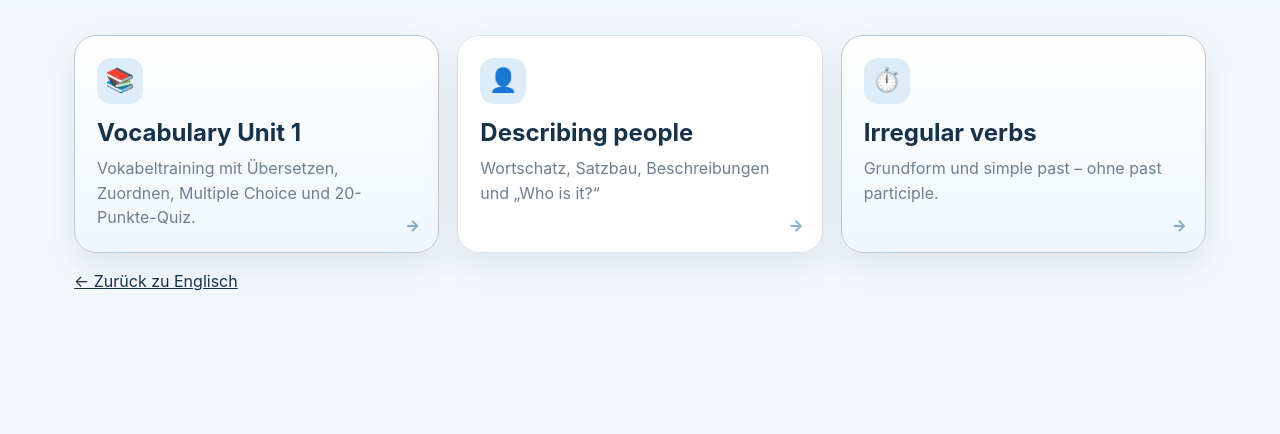
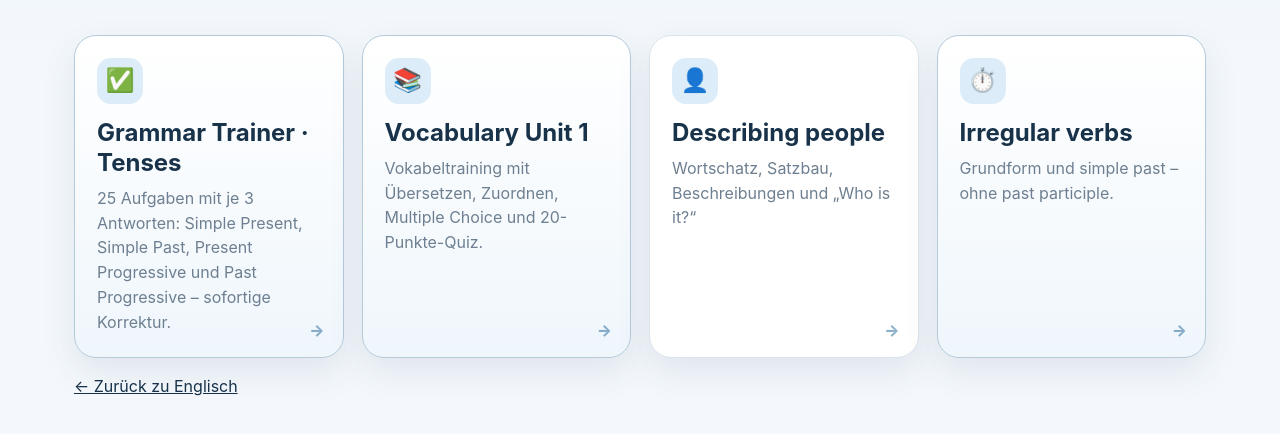
Before and after one commit to steffiadler-afk/Lernwebsite, a website: page english/klasse6/index.html in a window 1280 px wide. Shown: the part 196-630 px from the top of the page. Drawn offline with Linux system fonts and the light colour scheme.

Commit message:
Link new grammar trainer from English class 6 overview

```diff
--- a/english/klasse6/index.html
+++ b/english/klasse6/index.html
@@ -1 +1 @@
-<!doctype html><html lang="de"><head><meta charset="utf-8"><meta name="viewport" content="width=device-width,initial-scale=1"><title>Englisch Klasse 6</title><link rel="stylesheet" href="../../src/shared/styles.css"></head><body><main class="wrap"><div class="topbar"><div><div class="brand">Englisch Klasse 6</div><div class="muted">Wähle ein Thema.</div></div><div id="themeControls" class="controls"></div></div><div class="grid"><a class="card featured" href="vocabulary-unit1/index.html"><div class="card-icon">📚</div><h2>Vocabulary Unit 1</h2><p>Vokabeltraining mit Übersetzen, Zuordnen, Multiple Choice und 20-Punkte-Quiz.</p></a><a class="card" href="describing-people/index.html"><div class="card-icon">👤</div><h2>Describing people</h2><p>Wortschatz, Satzbau, Beschreibungen und „Who is it?“</p></a><a class="card featured" href="irregular-verbs/index.html"><div class="card-icon">⏱️</div><h2>Irregular verbs</h2><p>Grundform und simple past – ohne past participle.</p></a></div><p><a href="../index.html">← Zurück zu Englisch</a></p></main><script type="module">import{initPage}from'../../src/shared/page.js';initPage()</script></body></html>
+<!doctype html><html lang="de"><head><meta charset="utf-8"><meta name="viewport" content="width=device-width,initial-scale=1"><title>Englisch Klasse 6</title><link rel="stylesheet" href="../../src/shared/styles.css"></head><body><main class="wrap"><div class="topbar"><div><div class="brand">Englisch Klasse 6</div><div class="muted">Wähle ein Thema.</div></div><div id="themeControls" class="controls"></div></div><div class="grid"><a class="card featured" href="grammar-trainer/index.html"><div class="card-icon">✅</div><h2>Grammar Trainer · Tenses</h2><p>25 Aufgaben mit je 3 Antworten: Simple Present, Simple Past, Present Progressive und Past Progressive – sofortige Korrektur.</p></a><a class="card featured" href="vocabulary-unit1/index.html"><div class="card-icon">📚</div><h2>Vocabulary Unit 1</h2><p>Vokabeltraining mit Übersetzen, Zuordnen, Multiple Choice und 20-Punkte-Quiz.</p></a><a class="card" href="describing-people/index.html"><div class="card-icon">👤</div><h2>Describing people</h2><p>Wortschatz, Satzbau, Beschreibungen und „Who is it?“</p></a><a class="card featured" href="irregular-verbs/index.html"><div class="card-icon">⏱️</div><h2>Irregular verbs</h2><p>Grundform und simple past – ohne past participle.</p></a></div><p><a href="../index.html">← Zurück zu Englisch</a></p></main><script type="module">import{initPage}from'../../src/shared/page.js';initPage()</script></body></html>
```
